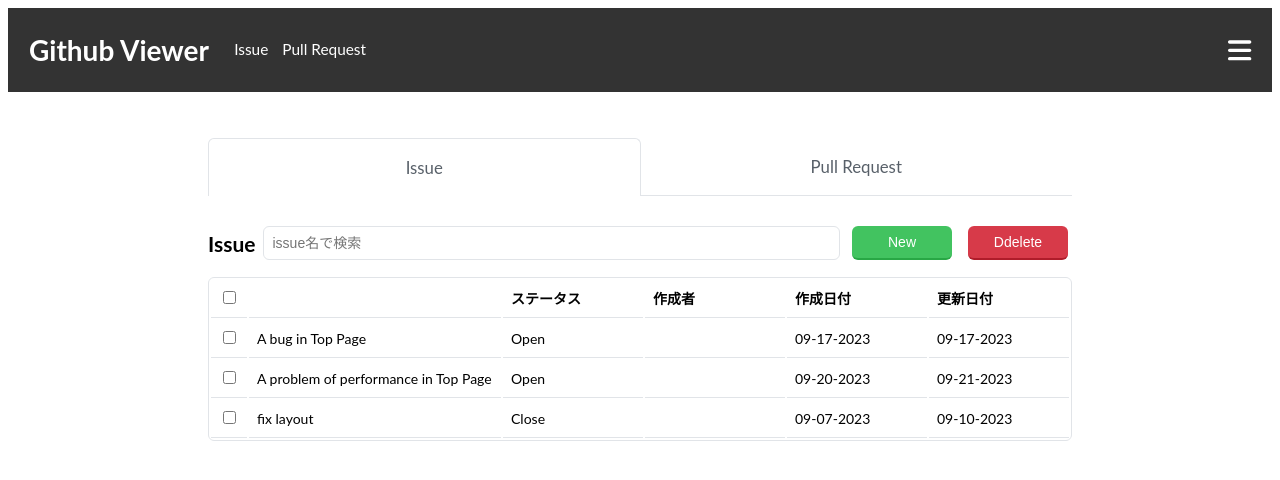
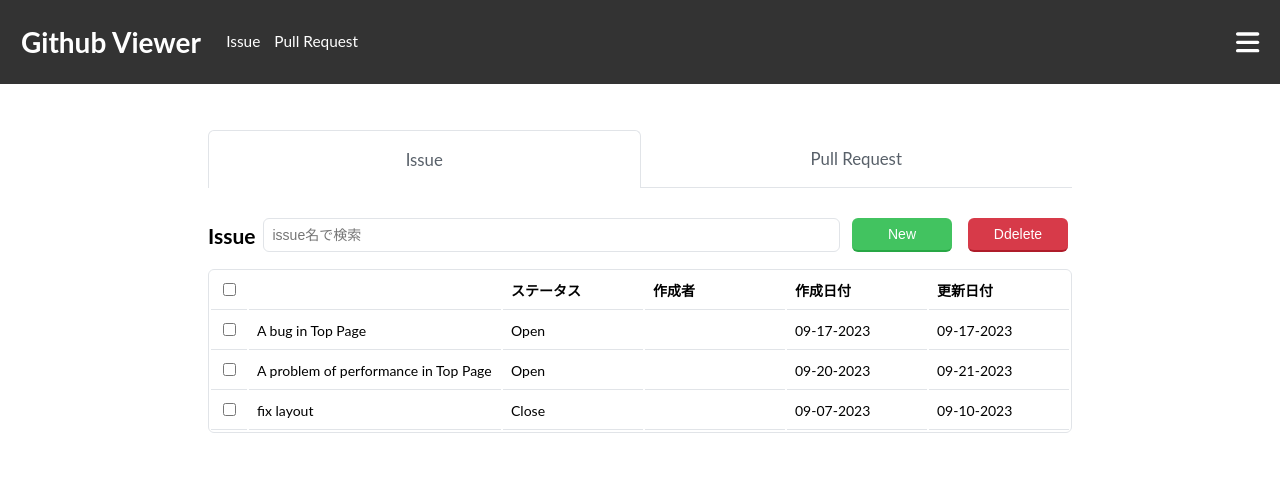
Before and after one commit to canopus-m-satoshi/redux-github-viewer, a React (Create React App) app: page / in a window 1280 px wide. Shown: the top 480 px of the page. Built offline with nearby package versions, Linux system fonts and the light colour scheme.

Commit message:
Wrapperの削除、グローバルCSS修正

```diff
--- a/src/App.js
+++ b/src/App.js
@@ -8,22 +8,9 @@ import Container from './container/Container'
 import { styled } from 'styled-components'
 import ModalWrapper from './components/organisms/ModalWrapper'
 
-const Wrapper = styled.div`
-  *,
-  ::before,
-  ::after {
-    box-sizing: border-box;
-  }
-
-  a {
-    text-decoration: none;
-  }
-`
-
 function App() {
   return (
     <div className="App">
-      <Wrapper>
       <Header />
       <Container>
         <Routes>
@@ -34,7 +21,6 @@ function App() {
         </Routes>
       </Container>
       <ModalWrapper />
-      </Wrapper>
     </div>
   )
 }
--- a/src/index.js
+++ b/src/index.js
@@ -15,6 +15,21 @@ html {
     padding: 0px;
     margin: 0px;
 }
+
+  body {
+    margin: 0;
+    padding: 0;
+  }
+
+    *,
+  ::before,
+  ::after {
+    box-sizing: border-box;
+  }
+
+  a {
+    text-decoration: none;
+  }
 `
 
 const root = ReactDOM.createRoot(document.getElementById('root'))
```
Lines whose indentation alone changed are shown as unchanged.
